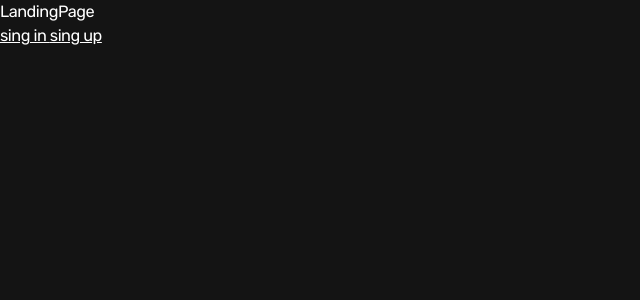
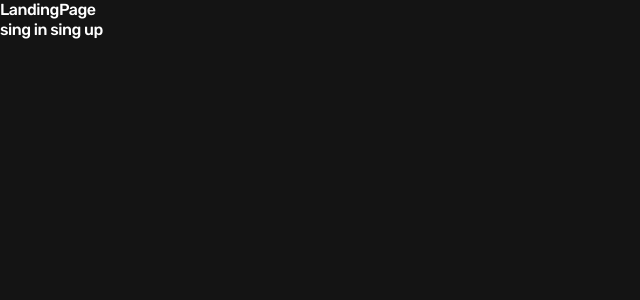
Before and after one commit to RutinaHabits/ArcTracker-front, a Next.js app: page / in a window 1280 px wide. Shown: the top 300 px of the page, without its empty margins (0-640 px from the left). Built offline with nearby package versions, Linux system fonts and the light colour scheme.

Commit message:
fix(styles): fix paths in global styles

```diff
--- a/src/app/styles/globals.scss
+++ b/src/app/styles/globals.scss
@@ -13,6 +13,9 @@ body {
   overflow-x: hidden;
   flex-direction: column;
   font-family: var(--font-family-base);
+  font-weight: 500;
+  font-size: rem(16);
+  line-height: 1.25;
   letter-spacing: -0.03em;
   color: var(--color-light);
   background-color: var(--color-dark);
--- a/src/app/styles/helpers/index.scss
+++ b/src/app/styles/helpers/index.scss
@@ -1,3 +1,3 @@
-@forward "./functions.scss";
-@forward "./mixins.scss";
-@forward "./media.scss";
+@forward "@/app/styles/helpers/functions.scss";
+@forward "@/app/styles/helpers/mixins.scss";
+@forward "@/app/styles/helpers/media.scss";
--- a/src/app/styles/helpers/media.scss
+++ b/src/app/styles/helpers/media.scss
@@ -1,4 +1,4 @@
-@use "./functions" as *;
+@use "@/app/styles/helpers/functions" as *;
 
 $laptop: 1440.98;
 $tablet: 1023.98;
--- a/src/app/styles/helpers/mixins.scss
+++ b/src/app/styles/helpers/mixins.scss
@@ -1,4 +1,4 @@
-@use "./functions.scss" as *;
+@use "@/app/styles/helpers/functions" as *;
 
 @mixin fluid-text($max: 48, $min: 16) {
 	font-size: fluid($max, $min);
```
Also changed, not shown: src/app/styles/main.scss (+4 -4 lines), src/app/styles/normalize.css.
